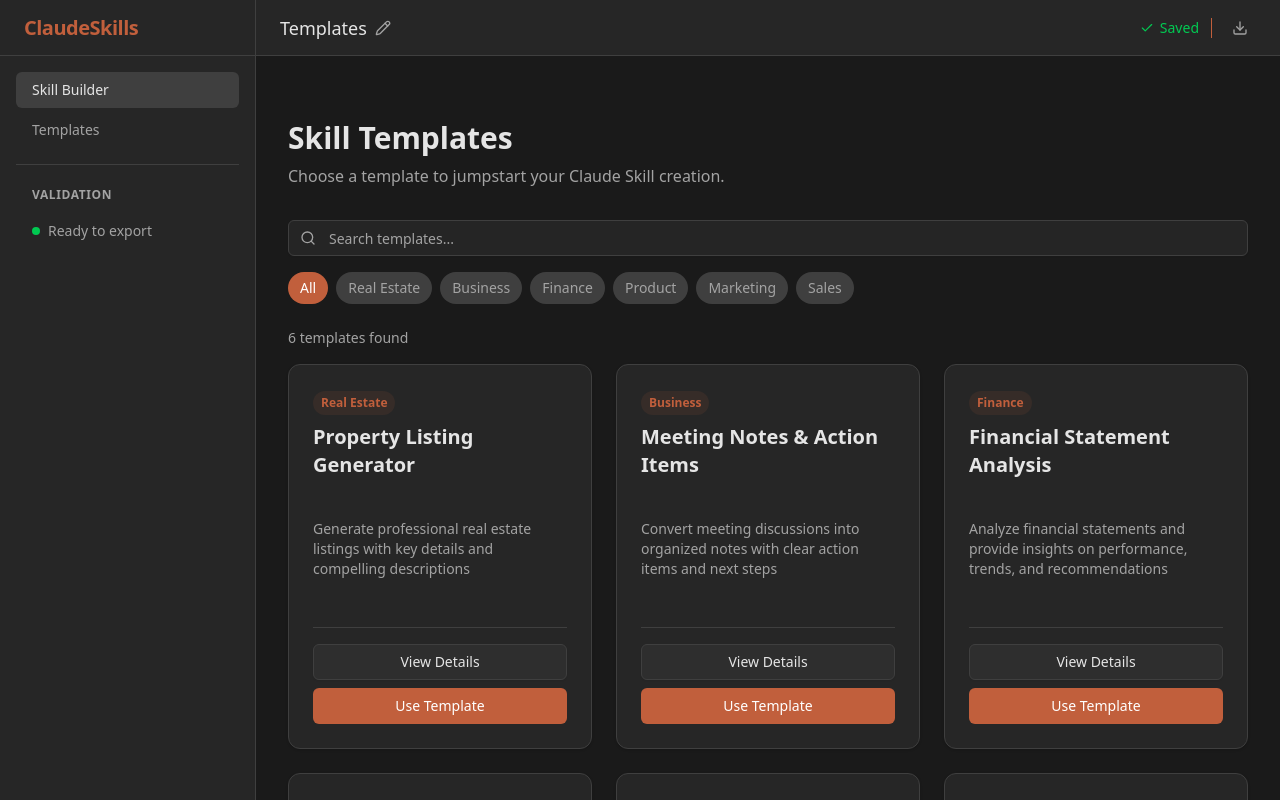
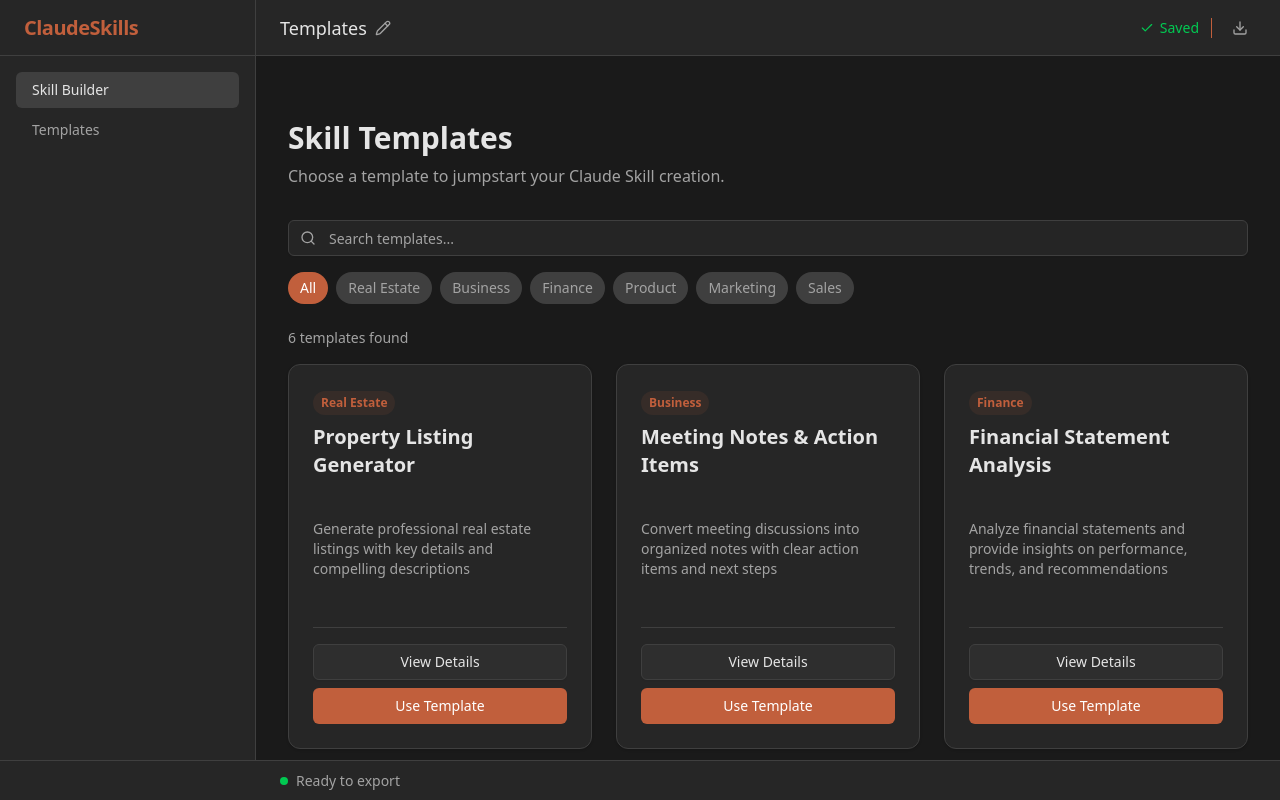
Before and after one commit to itsocialist/claude-skills-builder, a Next.js app: page /templates in a window 1280 px wide. Shown: the top 800 px of the page. Built offline with nearby package versions, Linux system fonts and the light colour scheme.

Commit message:
Add fixed bottom status bar, remove validation from sidebar

```diff
--- a/src/components/layout/Shell.tsx
+++ b/src/components/layout/Shell.tsx
@@ -48,7 +48,7 @@
     };
 
     return (
-        <div className="flex min-h-screen bg-background flex-col md:flex-row">
+        <div className="flex min-h-screen bg-background flex-col md:flex-row pb-10">
             {/* Sidebar - 240px */}
             <aside className="w-full md:w-64 bg-card border-r border-border flex-shrink-0">
                 <div className="h-14 flex items-center px-6 border-b border-border">
@@ -63,17 +63,6 @@
                     <Link href="/templates" className="block px-4 py-2 text-sm font-medium text-muted-foreground hover:bg-accent hover:text-foreground rounded-md">
                         Templates
                     </Link>
-                    <div className="pt-4 mt-4 border-t border-border">
-                        <span className="px-4 text-xs font-semibold text-muted-foreground uppercase tracking-wider">
-                            Validation
-                        </span>
-                        <div className="mt-2 px-4 flex items-center gap-2 cursor-pointer hover:bg-accent p-2 rounded">
-                            <div className={`w-2 h-2 rounded-full ${statusColors[validation?.status || 'valid']}`}></div>
-                            <span className="text-sm text-muted-foreground">
-                                {validation?.message || statusMessages[validation?.status || 'valid']}
-                            </span>
-                        </div>
-                    </div>
                 </nav>
             </aside>
 
@@ -130,12 +119,22 @@
 
             {/* Inspector Panel - 320px, fixed height viewport */}
             {inspector && (
-                <aside className="w-full md:w-80 bg-card border-l border-border flex-shrink-0 h-[calc(100vh-56px)] sticky top-14">
+                <aside className="w-full md:w-80 bg-card border-l border-border flex-shrink-0 h-[calc(100vh-96px)] sticky top-14">
                     <div className="h-full">
                         {inspector}
                     </div>
                 </aside>
             )}
+
+            {/* Fixed Bottom Status Bar */}
+            <footer className="fixed bottom-0 left-0 right-0 h-10 bg-card border-t border-border flex items-center px-6 z-20">
+                <div className="flex items-center gap-2 ml-64">
+                    <div className={`w-2 h-2 rounded-full ${statusColors[validation?.status || 'valid']}`}></div>
+                    <span className="text-sm text-muted-foreground">
+                        {validation?.message || statusMessages[validation?.status || 'valid']}
+                    </span>
+                </div>
+            </footer>
         </div>
     );
 }
```
